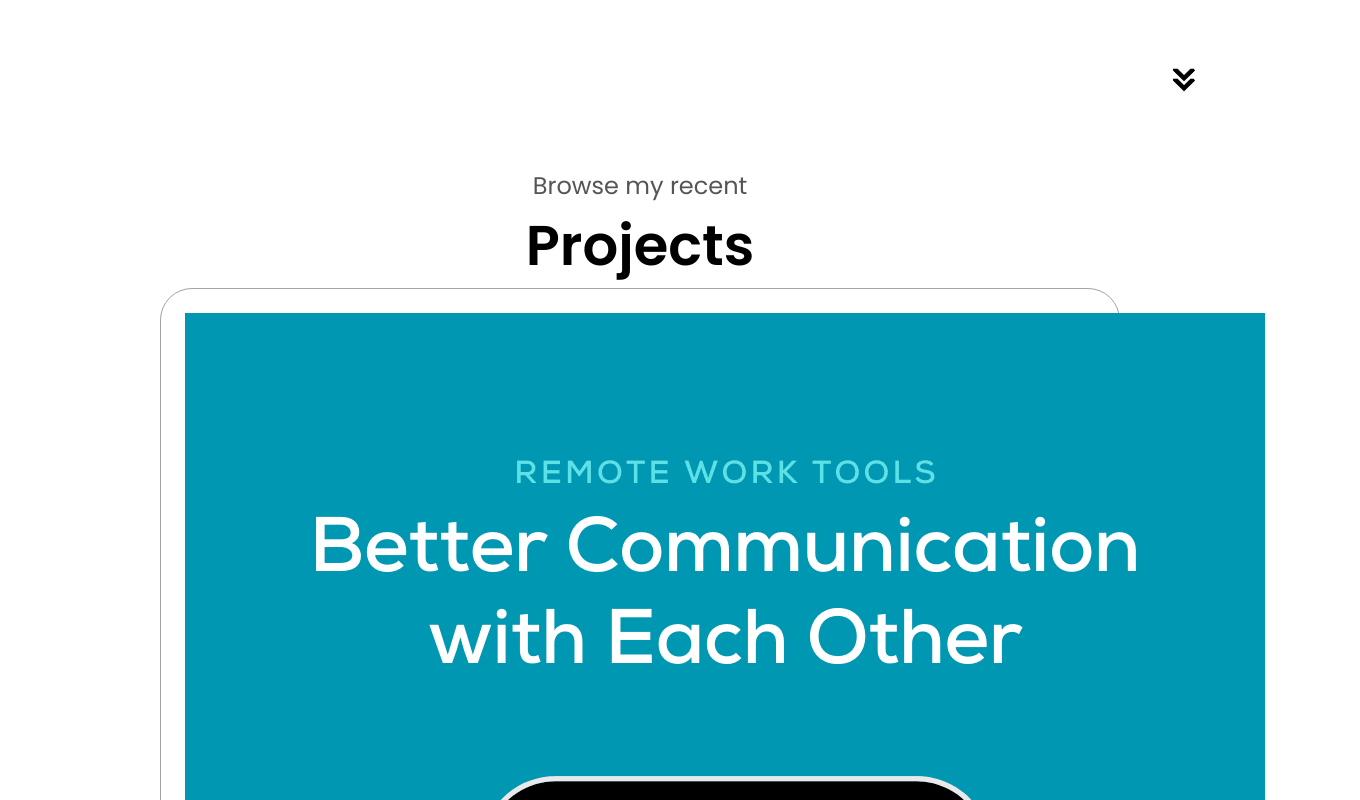
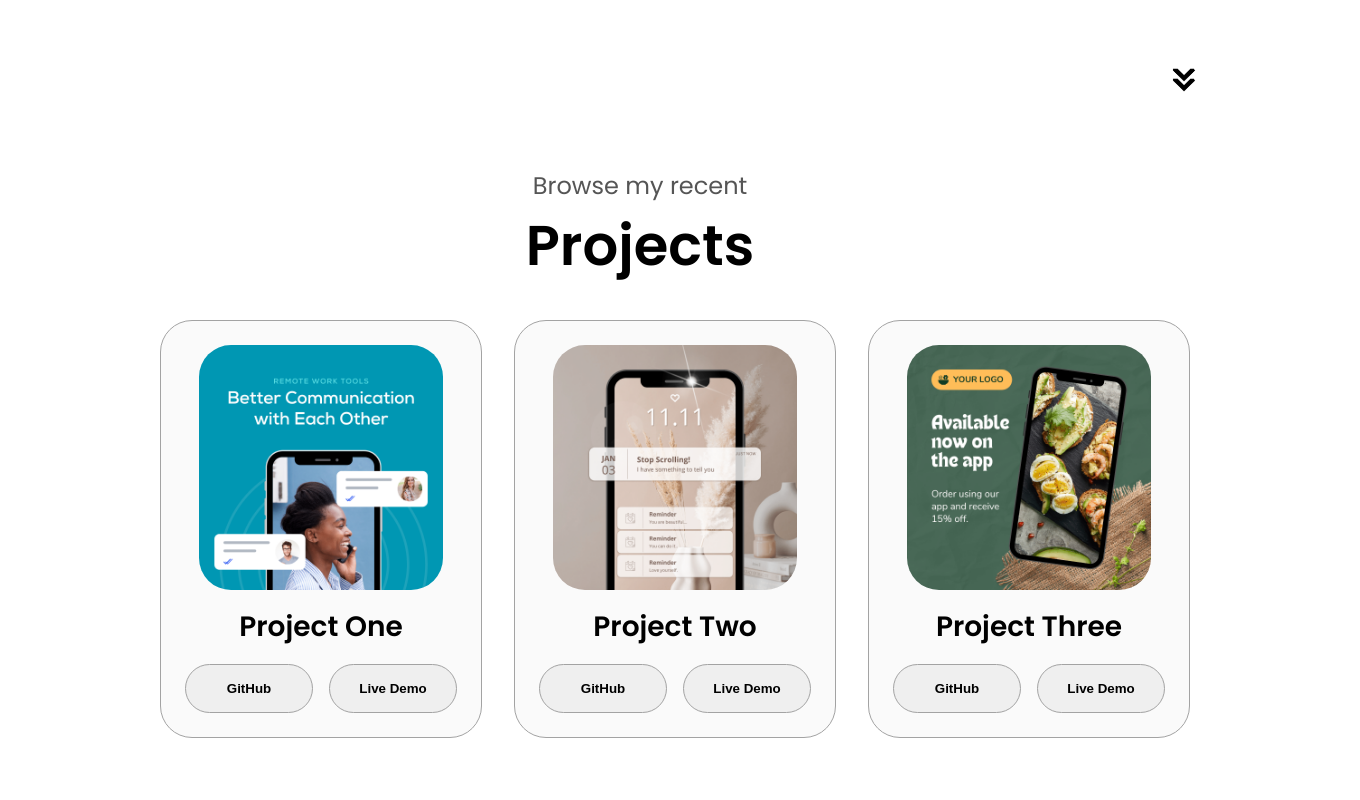
Before and after one commit to igorlangoni/Portfolio, a plain HTML site: page index.html in a window 1280 px wide. Shown: the part 2160-2960 px from the top of the page, 1360 px wide, since content can reach past the window. Drawn offline with Linux system fonts and the light colour scheme.

Commit message:
finished styles for projects

```diff
--- a/index.html
+++ b/index.html
@@ -198,6 +198,7 @@
         <p class="section__text__p1">Browse my recent</p>
         <h1 class="title">Projects</h1>
         <div class="experience-details-container">
+            <div class="about-containers">
                 <div class="details-container color-container">
                     <div class="article-container">
                         <img
@@ -247,6 +248,7 @@
                     </div>
                 </div>
             </div>
+        </div>
         <img src="./assets/arrow.png" alt="Next Section" class="icon arrow" onclick="location.href='./#projects'"
         />
     </section>
--- a/style.css
+++ b/style.css
@@ -344,3 +344,30 @@ article {
 article .icon {
     cursor: default;
 }
+
+/* PROJECTS */
+
+#projects {
+    position: relative;
+}
+
+.color-container {
+    border-color: rgb(163, 163, 163);
+    background: rgb(250, 250, 250);
+}
+
+.project-img {
+    border-radius: 2rem;
+    width: 90%;
+    height: 90%;
+}
+
+.project-title {
+    margin: 1rem;
+    color: black;
+}
+
+.project-btn {
+    color: black;
+    border-color: rgb(163, 163, 163);
+}
```
Lines whose indentation alone changed are shown as unchanged.
